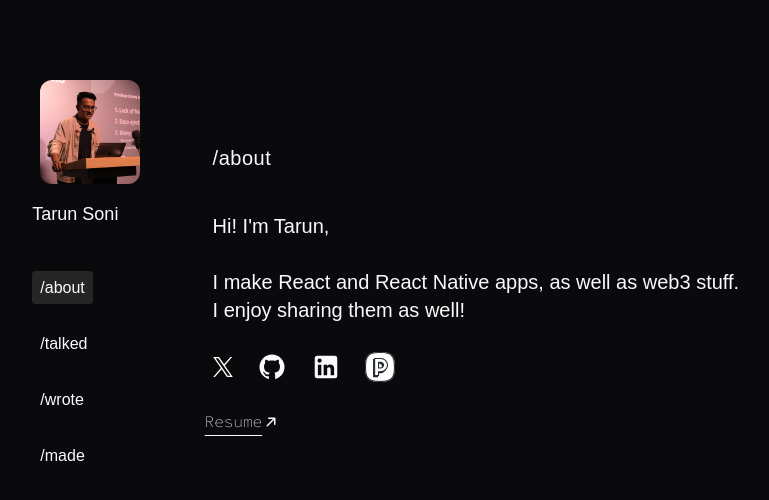
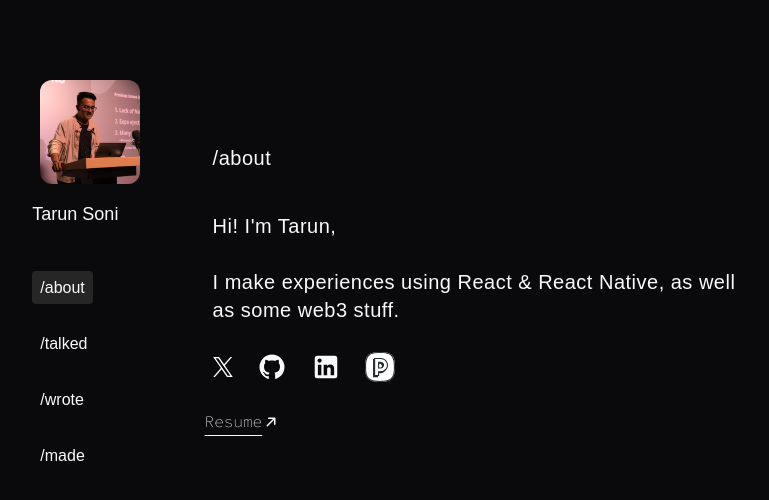
Before and after one commit to tarun-soni/tarun-new-portfolio, a Next.js app: page / in a window 1280 px wide. Shown: the top 500 px of the page, without its empty margins (197-966 px from the left). Built offline with nearby package versions, Linux system fonts and the light colour scheme; a web font is replaced by a local one.

Commit message:
updated title

```diff
--- a/src/components/ProfilePhoto/index.tsx
+++ b/src/components/ProfilePhoto/index.tsx
@@ -26,15 +26,8 @@ const ProfilePhoto: FC<ProfilePhotoProps> = ({
 
   return (
     <>
-      <motion.button
-        onClick={() => setSelectedRoute('/about')}
+      <motion.div
         className="md:w-24 lg:w-48"
-        whileHover={{
-          scale: 1.07,
-        }}
-        whileTap={{
-          scale: 0.95,
-        }}
         transition={{
           duration: 0.1,
         }}>
@@ -45,7 +38,7 @@ const ProfilePhoto: FC<ProfilePhotoProps> = ({
           height={getDynamicProfilePicWidth()}
           className="rounded-xl ml-2 my-4"
         />
-      </motion.button>
+      </motion.div>
 
       <TypographyDemo type="h5" font={`${fonts.lexend}`}>
         Tarun Soni
--- a/src/components/sections/HomeSection/index.tsx
+++ b/src/components/sections/HomeSection/index.tsx
@@ -29,7 +29,7 @@ function HomeSection() {
         ${fontClasses}
         ${fonts.lexend}
         font-thin
-        tracking-normal
+        tracking-wide
         `}>
         {`Hi! I'm Tarun,`}
 
@@ -37,8 +37,8 @@ function HomeSection() {
 
         <br />
         <>
-          I make React and React Native apps, as well as web3 stuff.
-          <br />I enjoy sharing them as well!
+          I make experiences using React & React Native, as well as some web3
+          stuff.
         </>
         <div className="my-5 -mx-2">
           <SocialsBar />
```
